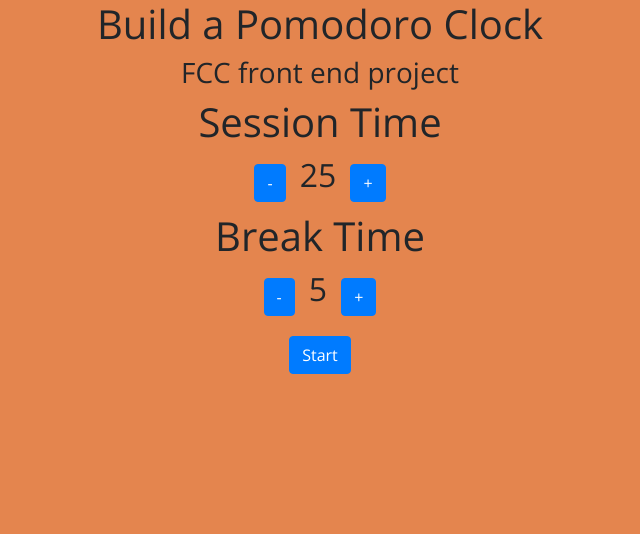
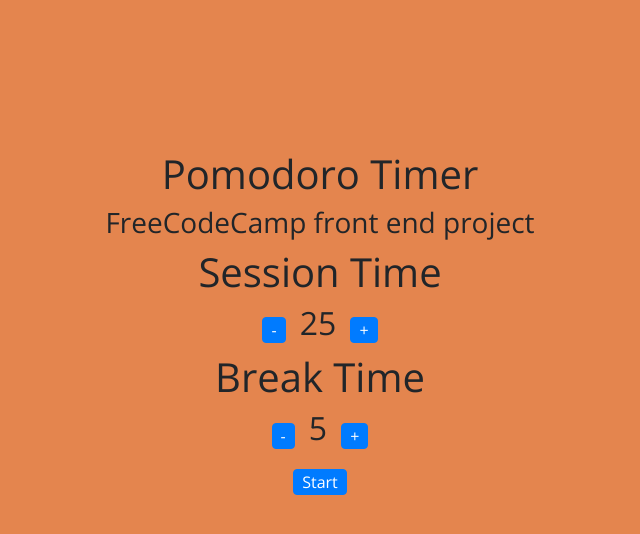
Before and after one commit to mttmrn/pomodoro-app, a plain HTML site: page index.html in a window 1280 px wide. Shown: the whole page, without its empty margins (320-960 px from the left). Drawn offline with nearby package versions, Linux system fonts and the light colour scheme.

Commit message:
Add files via upload

```diff
--- a/index.html
+++ b/index.html
@@ -12,8 +12,8 @@
 </head>
 <body>
     <div class="text-center">
-        <h1>Build a Pomodoro Clock</h1>
-        <h3>FCC front end project</h3>
+        <h1>Pomodoro Timer</h1>
+        <h3>FreeCodeCamp front end project</h3>
         <div id="timeDiv">
             <h1 id="title1">Session Time</h1>
             <a href="#" class="btn btn-primary" id="minus5Clock">-</a>
@@ -32,7 +32,6 @@
 <div>
     <a href="#" class="btn btn-primary" id="start">Start</a>
 </div>
-
     </div>
 
     <script src="./app.js"></script>
--- a/style.css
+++ b/style.css
@@ -10,3 +10,11 @@ h2 {
 #start, #minus5Break, #minus5Clock, #add5Break, #add5Clock{
     margin: 10px;
 }
+
+.text-center {
+    margin-top: 150px;
+}
+
+.btn, .btn-primary {
+    padding: 0px 8px 0px 8px;
+}
```
